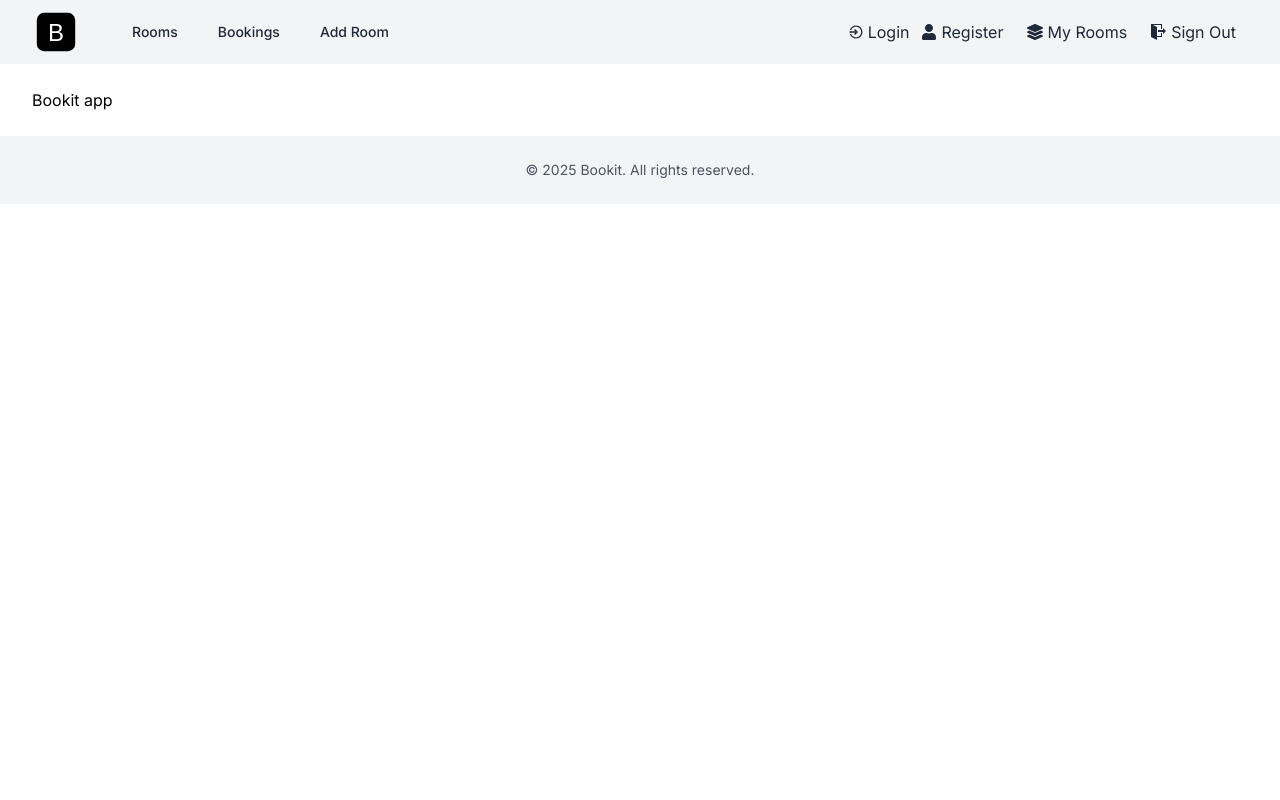
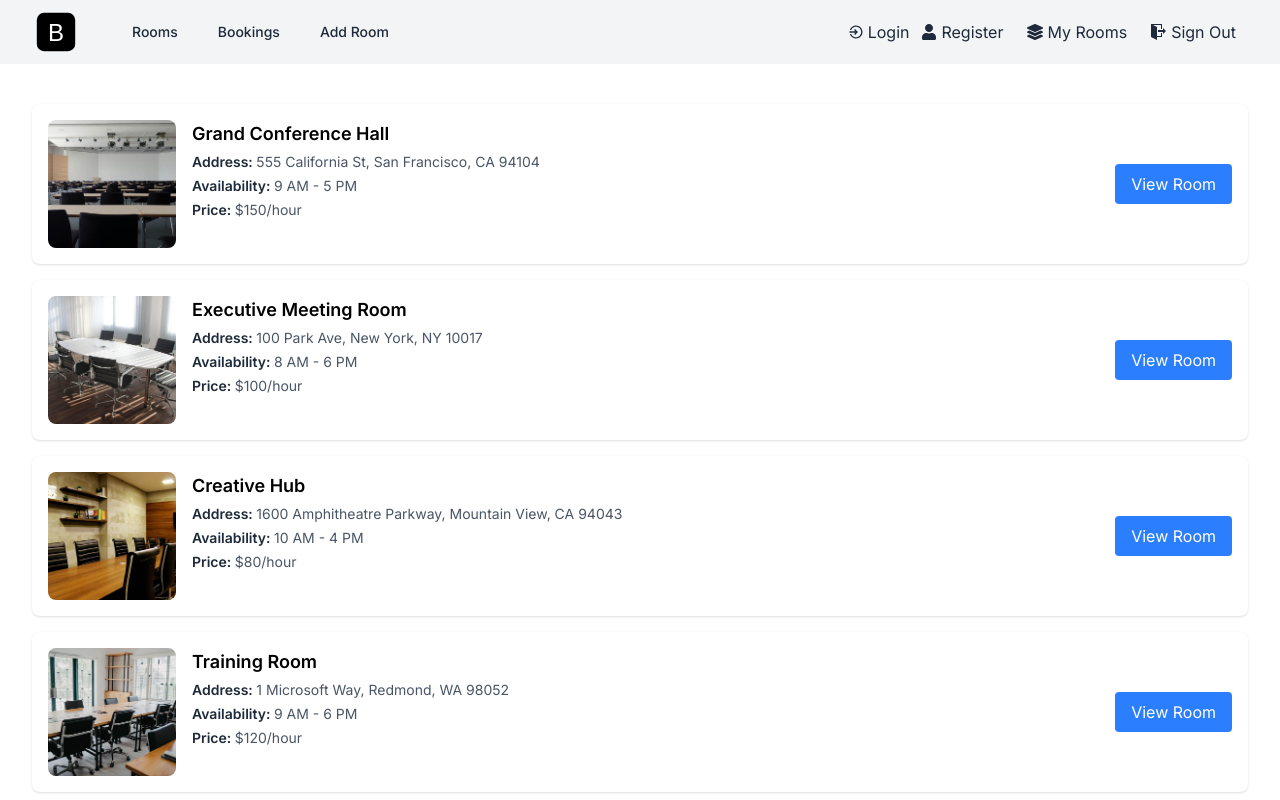
Before and after one commit to Tech-Rocket/bookit-appwrite-app, a Next.js app: page / in a window 1280 px wide. Shown: the top 800 px of the page. Built offline with nearby package versions, Linux system fonts and the light colour scheme.

Commit message:
Implement RoomCard component and update rooms data for enhanced room listing display

```diff
--- a/app/page.tsx
+++ b/app/page.tsx
@@ -1,7 +1,28 @@
+import roomsData from "@/data/rooms.json";
+import RoomCard from "@/components/room-card";
+
 export default function Home() {
-  return (
-    <>
-      <h1>Bookit app</h1>
-    </>
-  );
+  const roomsInfo =
+    roomsData.length > 0 ? (
+      roomsData.map((room) => (
+        <RoomCard
+          key={room.$id}
+          $id={room.$id}
+          user_id={room.user_id}
+          name={room.name}
+          description={room.description}
+          sqft={room.sqft}
+          capacity={room.capacity}
+          location={room.location}
+          address={room.address}
+          amenities={room.amenities}
+          availability={room.availability}
+          price_per_hour={room.price_per_hour}
+          image={room.image}
+        />
+      ))
+    ) : (
+      <p>Rooms is empty</p>
+    );
+  return <>{roomsInfo}</>;
 }
--- /dev/null
+++ b/components/room-card.tsx
@@ -0,0 +1,56 @@
+import Image from "next/image";
+import Link from "next/link";
+
+interface RoomCardTypes {
+  $id: string;
+  user_id: string;
+  name: string;
+  description: string;
+  sqft: number;
+  capacity: number;
+  location: string;
+  address: string;
+  amenities: string;
+  availability: string;
+  price_per_hour: number;
+  image: string;
+}
+
+export default function RoomCard(props: RoomCardTypes) {
+  return (
+    <div className="bg-white shadow rounded-lg p-4 mt-4 flex flex-col sm:flex-row justify-between items-start sm:items-center">
+      <div className="flex flex-col sm:flex-row sm:space-x-4">
+        <Image
+          src={`/images/rooms/${props.image}`}
+          alt={props.name}
+          className="w-full sm:w-32 sm:h-32 mb-3 sm:mb-0 object-cover rounded-lg"
+          width={2000}
+          height={2000}
+        />
+        <div className="space-y-1">
+          <h4 className="text-lg font-semibold">{props.name}</h4>
+          <p className="text-sm text-gray-600">
+            <span className="font-semibold text-gray-800"> Address: </span>
+            {props.address}
+          </p>
+          <p className="text-sm text-gray-600">
+            <span className="font-semibold text-gray-800"> Availability: </span>
+            {props.availability}
+          </p>
+          <p className="text-sm text-gray-600">
+            <span className="font-semibold text-gray-800"> Price: </span> $
+            {props.price_per_hour}/hour
+          </p>
+        </div>
+      </div>
+      <div className="flex flex-col sm:flex-row w-full sm:w-auto sm:space-x-2 mt-2 sm:mt-0">
+        <Link
+          href="room.html"
+          className="bg-blue-500 text-white px-4 py-2 rounded mb-2 sm:mb-0 w-full sm:w-auto text-center hover:bg-blue-700"
+        >
+          View Room
+        </Link>
+      </div>
+    </div>
+  );
+}
--- /dev/null
+++ b/data/rooms.json
@@ -0,0 +1,72 @@
+[
+  {
+    "$id": "1",
+    "user_id": "1",
+    "name": "Grand Conference Hall",
+    "description": "A spacious room with modern amenities, suitable for large conferences and events.",
+    "sqft": 3000,
+    "capacity": 100,
+    "location": "Building A, 3rd Floor",
+    "address": "555 California St, San Francisco, CA 94104",
+    "amenities": "Projector, Whiteboard, Video Conferencing, Wi-Fi, Sound System",
+    "availability": "9 AM - 5 PM",
+    "price_per_hour": 150,
+    "image": "room-1.jpg"
+  },
+  {
+    "$id": "2",
+    "user_id": "1",
+    "name": "Executive Meeting Room",
+    "description": "Ideal for executive meetings and small group discussions.",
+    "sqft": 500,
+    "capacity": 8,
+    "location": "Building B, 2nd Floor",
+    "address": "100 Park Ave, New York, NY 10017",
+    "amenities": "Conference Phone, Whiteboard, Wi-Fi",
+    "availability": "8 AM - 6 PM",
+    "price_per_hour": 100,
+    "image": "room-2.jpg"
+  },
+  {
+    "$id": "3",
+    "user_id": "1",
+    "name": "Creative Hub",
+    "description": "A vibrant space designed for brainstorming sessions and creative workshops.",
+    "sqft": 800,
+    "capacity": 15,
+    "location": "Building C, 1st Floor",
+    "address": "1600 Amphitheatre Parkway, Mountain View, CA 94043",
+    "amenities": "Whiteboard, Television, Wi-Fi",
+    "availability": "10 AM - 4 PM",
+    "price_per_hour": 80,
+    "image": "room-3.jpg"
+  },
+  {
+    "$id": "4",
+    "user_id": "2",
+    "name": "Training Room",
+    "description": "Equipped with the latest technology, perfect for training sessions and workshops.",
+    "sqft": 1500,
+    "capacity": 50,
+    "location": "Building D, Ground Floor",
+    "address": "1 Microsoft Way, Redmond, WA 98052",
+    "amenities": "Projector, Computers, Wi-Fi",
+    "availability": "9 AM - 6 PM",
+    "price_per_hour": 120,
+    "image": "room-4.jpg"
+  },
+  {
+    "$id": "5",
+    "user_id": "2",
+    "name": "Quiet Meeting Room",
+    "description": "A small, quiet space ideal for private meetings and interviews.",
+    "sqft": 200,
+    "capacity": 10,
+    "location": "Building E, 4th Floor",
+    "address": "10 Downing St, Westminster, London SW1A 2AA, United Kingdom",
+    "amenities": "Conference Phone, Television, Wi-Fi",
+    "availability": "7 AM - 7 PM",
+    "price_per_hour": 60,
+    "image": "room-5.jpg"
+  }
+]
```
